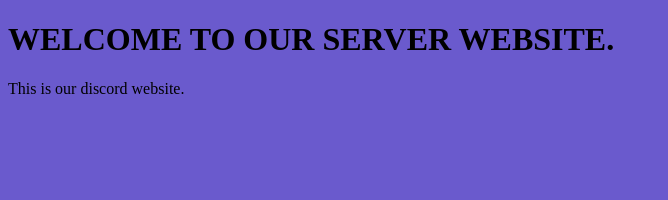
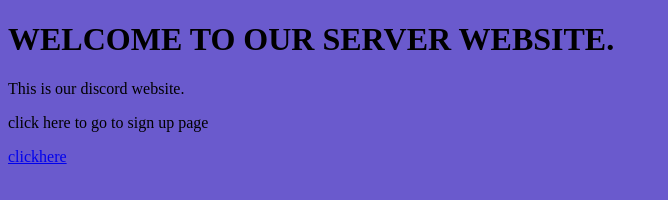
Before and after one commit to sayandas722/UNITED-WE-STAND, a plain HTML site: page index.html in a window 1280 px wide. Shown: the whole page, without its empty margins (0-668 px from the left). Drawn offline with Linux system fonts and the light colour scheme.

Commit message:
Update index.html

```diff
--- a/index.html
+++ b/index.html
@@ -8,4 +8,5 @@
   <body style ="background-color: slateblue">
     <h1><b>      WELCOME TO OUR SERVER WEBSITE.    </b></h1>
     <p>This is our discord website.</p>
+    <p>click here to go to sign up page <a href="https://discord.gg/SZUEUKJkaW" ><p style="color:darkblue;">clickhere</p></a></p>
     </body>
```
